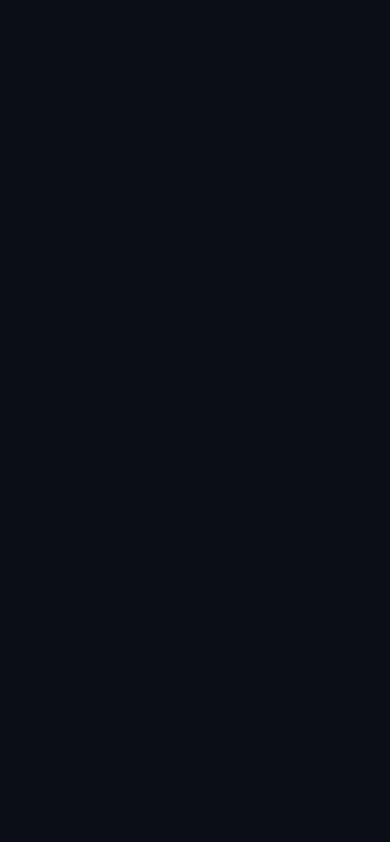
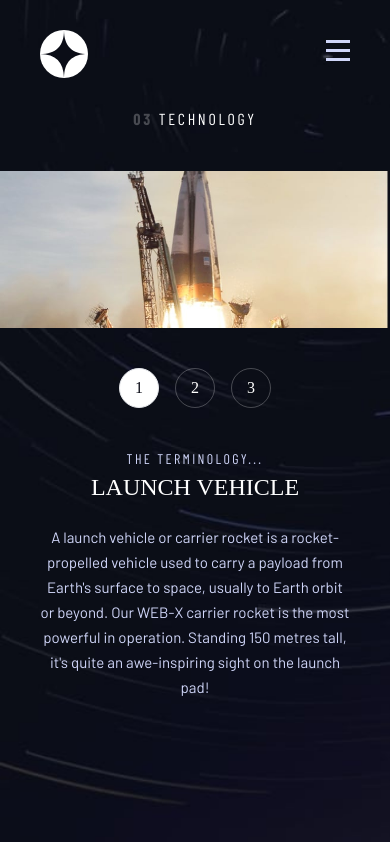
Before and after one commit to larrasu/fm-space-tourism-website, a Nuxt app: page /technology in a window 390 px wide. Before the commit this address had no page. Built offline with nearby package versions, Linux system fonts and the light colour scheme; a web font is replaced by a local one.

Commit message:
added technology page, mobile layout done

```diff
--- /dev/null
+++ b/pages/technology.vue
@@ -0,0 +1,65 @@
+<template>
+  <div
+    class="bg-technology-mobile sm:bg-technology-tablet lg:bg-technology-desktop min-h-screen bg-cover"
+  >
+    <Header />
+
+    <main>
+      <div>
+        <div class="nav-text text-center">
+          <span class="text-white/25 font-bold">03</span> Technology
+        </div>
+        <div class="my-10">
+          <div v-for="(technology, index) of technologies">
+            <img
+              :src="technology.images.landscape"
+              :alt="`Image of ${technology.name}`"
+              class="mx-auto transition-opacity duration-500"
+              :class="
+                selected == index ? 'w-full opacity-100' : 'w-0 opacity-0'
+              "
+            />
+          </div>
+        </div>
+        <nav class="flex items-center justify-center gap-4">
+          <button
+            v-for="(technology, index) of technologies"
+            @click="selected = index"
+            class="hover:border-white w-10 h-10 font-serif text-[16px] transition border rounded-full"
+            :class="
+              selected == index
+                ? 'bg-white text-accent'
+                : 'text-white border-white/25'
+            "
+          >
+            {{ index + 1 }}
+          </button>
+        </nav>
+        <div class="mt-10">
+          <div v-for="(technology, index) of technologies">
+            <div v-if="selected == index" class="px-10 text-center">
+              <div
+                class="font-condensed text-primary text-[14px] tracking-[2.36px] uppercase"
+              >
+                The terminology...
+              </div>
+              <div class="font-serif text-[24px] uppercase mb-5">
+                {{ technology.name }}
+              </div>
+              <div class="text-primary text-[15px] leading-[25px]">
+                {{ technology.description }}
+              </div>
+            </div>
+          </div>
+        </div>
+      </div>
+    </main>
+  </div>
+</template>
+
+<script setup>
+import data from "~/data.json";
+
+const selected = ref(0);
+const technologies = data.technology;
+</script>
```
